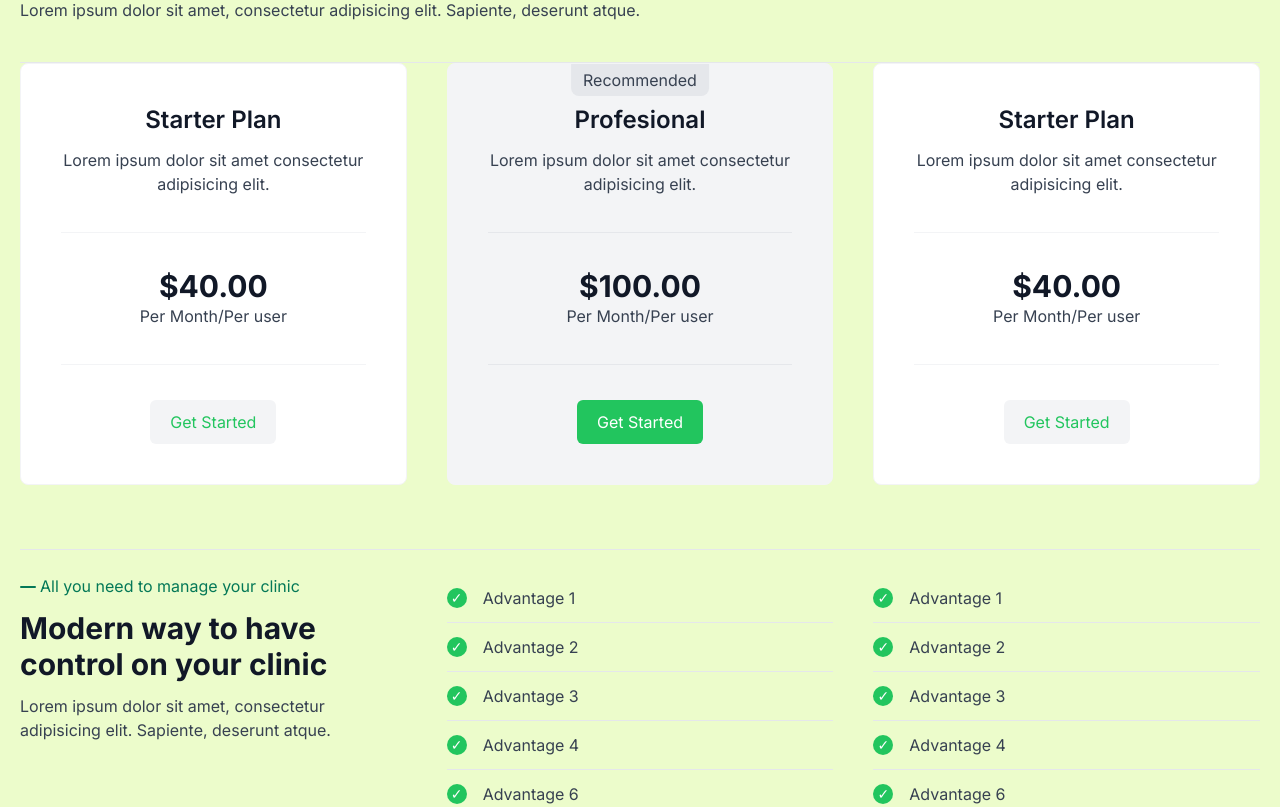
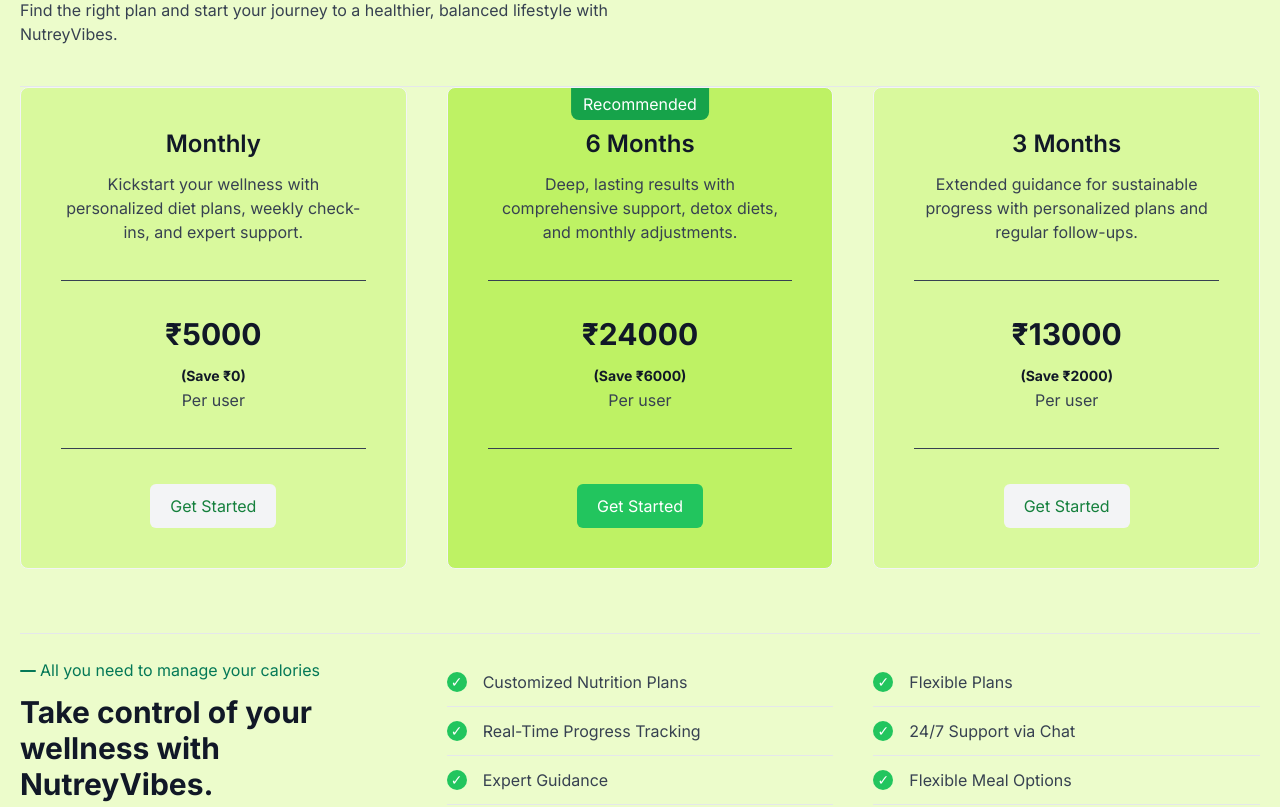
Before and after one commit to vishal7245/nutreyvibes, a Next.js app: page /pricing in a window 1280 px wide. Shown: the part 320-1127 px from the top of the page. Built offline with nearby package versions, Linux system fonts and the light colour scheme.

Commit message:
Created pricing page

```diff
--- a/app/(Learn-More)/pricing/page.tsx
+++ b/app/(Learn-More)/pricing/page.tsx
@@ -8,64 +8,59 @@
             <div className="flex md:justify-between md:flex-row flex-col gap-3 md:items-center">
                 <div className="max-w-2xl space-y-3">
                     <h1 className="text-3xl/tight sm:text-4xl/tight font-bold text-gray-900 ">
-                        Get access to all MediCare Soft for only <span className="text-green-500">$1200</span>
+                        Get Access to All NutreyVibes Plans for <span className="text-green-500">₹4000/month</span><span className='text-sm'> (on 6 months plans) </span>
                     </h1>
                     <p className="text-gray-700 ">
-                        Lorem ipsum dolor sit amet, consectetur adipisicing elit. Sapiente, deserunt atque.
+                    Find the right plan and start your journey to a healthier, balanced lifestyle with NutreyVibes.
                     </p>
                 </div>
-                <div>
-                    <Link href="#" className="h-12 flex items-center w-max px-5 rounded-lg bg-green-500  text-white transition ease-linear hover:bg-opacity-80">
-                        Get Started now
-                    </Link>
-                </div>
             </div>
-
+            {/* Pricing Boxes  */}
             <div className="grid mt-10 md:grid-cols-2 lg:grid-cols-3 gap-6 md:gap-10 mx-auto">
-                    <div className="rounded-lg border border-gray-100 bg-white p-6 sm:p-10 space-y-6">
+                    <div className="rounded-lg border border-gray-100 bg-lime-200 p-6 sm:p-10 space-y-6">
                         <div className="text-center space-y-3">
                             <h2 className="font-semibold text-2xl text-gray-900">
-                                Starter Plan
+                                Monthly
                             </h2>
                             <p className="text-gray-700">
-                                Lorem ipsum dolor sit amet consectetur adipisicing elit.
+                            Kickstart your wellness with personalized diet plans, weekly check-ins, and expert support.
                             </p>
                         </div>
-                        <div className="flex relative py-3 before:absolute before:top-1/2 before:inset-0 before:h-px before:bg-gray-100" />
+                        <div className="flex relative py-3 before:absolute before:top-1/2 before:inset-0 before:h-px before:bg-gray-700" />
                         <div className="text-center space-y-2">
                             <p className="text-3xl font-bold text-gray-900">
-                                $40.00
+                                ₹5000 <br /><span className='text-sm'>(Save ₹0)</span>
                             </p>
-                            <span className="text-gray-700">Per Month/Per user</span>
+                            <span className="text-gray-700">Per user</span>
                         </div>
-                        <div className="flex relative py-3 before:absolute before:top-1/2 before:inset-0 before:h-px before:bg-gray-100" />
+                        <div className="flex relative py-3 before:absolute before:top-1/2 before:inset-0 before:h-px before:bg-gray-700" />
                         <div className="flex justify-center">
-                            <a href="#" className="outline-none w-max flex items-center mx-auto h-11 px-5 rounded-md bg-gray-100 text-green-500">
+                            <a href="#" className="outline-none w-max flex items-center mx-auto h-11 px-5 rounded-md bg-gray-100 text-green-700">
                                 Get Started
                             </a>
                         </div>
                     </div>
-                    <div className="rounded-lg relative border border-gray-100 bg-gray-100 p-6 sm:p-10">
-                        <div className="absolute top-0 left-1/2 -translate-x-1/2 px-3 py-1 rounded-b-lg bg-gray-200 text-gray-700">
+                    <div className="rounded-lg relative border border-gray-100 bg-lime-300 p-6 sm:p-10">
+                        <div className="absolute top-0 left-1/2 -translate-x-1/2 px-3 py-1 rounded-b-lg bg-green-600 text-white">
                             Recommended
                         </div>
                         <div className="space-y-6">
                             <div className="text-center space-y-3">
                                 <h2 className="font-semibold text-2xl text-gray-900">
-                                    Profesional
+                                    6 Months
                                 </h2>
                                 <p className="text-gray-700">
-                                    Lorem ipsum dolor sit amet consectetur adipisicing elit.
+                                    Deep, lasting results with comprehensive support, detox diets, and monthly adjustments.
                                 </p>
                             </div>
-                            <div className="flex relative py-3 before:absolute before:top-1/2 before:inset-0 before:h-px before:bg-gray-200" />
+                            <div className="flex relative py-3 before:absolute before:top-1/2 before:inset-0 before:h-px before:bg-gray-700" />
                             <div className="text-center space-y-2">
                                 <p className="text-3xl font-bold text-gray-900">
-                                    $100.00
+                                    ₹24000 <br /><span className='text-sm'>(Save ₹6000)</span>
                                 </p>
-                                <span className="text-gray-700">Per Month/Per user</span>
+                                <span className="text-gray-700">Per user</span>
                             </div>
-                            <div className="flex relative py-3 before:absolute before:top-1/2 before:inset-0 before:h-px before:bg-gray-200" />
+                            <div className="flex relative py-3 before:absolute before:top-1/2 before:inset-0 before:h-px before:bg-gray-700" />
                             <div className="flex justify-center">
                                 <Link href="#" className="outline-none w-max mx-auto flex items-center h-11 px-5 rounded-md bg-green-500 text-white">
                                     Get Started
@@ -73,25 +68,25 @@
                             </div>
                         </div>
                     </div>
-                    <div className="rounded-lg border border-gray-100 bg-white p-6 sm:p-10 space-y-6">
+                    <div className="rounded-lg border border-gray-100 bg-lime-200 p-6 sm:p-10 space-y-6">
                         <div className="text-center space-y-3">
                             <h2 className="font-semibold text-2xl text-gray-900">
-                                Starter Plan
+                                3 Months
                             </h2>
                             <p className="text-gray-700">
-                                Lorem ipsum dolor sit amet consectetur adipisicing elit.
+                                Extended guidance for sustainable progress with personalized plans and regular follow-ups.
                             </p>
                         </div>
-                        <div className="flex relative py-3 before:absolute before:top-1/2 before:inset-0 before:h-px before:bg-gray-100" />
+                        <div className="flex relative py-3 before:absolute before:top-1/2 before:inset-0 before:h-px before:bg-gray-700" />
                         <div className="text-center space-y-2">
                             <p className="text-3xl font-bold text-gray-900">
-                                $40.00
+                            ₹13000 <br /><span className='text-sm'> (Save ₹2000) </span>
                             </p>
-                            <span className="text-gray-700">Per Month/Per user</span>
+                            <span className="text-gray-700">Per user</span>
                         </div>
-                        <div className="flex relative py-3 before:absolute before:top-1/2 before:inset-0 before:h-px before:bg-gray-100" />
+                        <div className="flex relative py-3 before:absolute before:top-1/2 before:inset-0 before:h-px before:bg-gray-700" />
                         <div className="flex justify-center">
-                            <Link href="#" className="outline-none w-max mx-auto flex items-center h-11 px-5 rounded-md bg-gray-100 text-green-500">
+                            <Link href="#" className="outline-none w-max mx-auto flex items-center h-11 px-5 rounded-md bg-gray-100 text-green-700">
                                 Get Started
                             </Link>
                         </div>
@@ -101,58 +96,58 @@
             <div className="mt-16 grid md:grid-cols-2 lg:grid-cols-3 gap-8 xl:gap-10 pt-6">
                 <div className="md:col-span-2 lg:col-span-1 space-y-3">
                     <span className="pl-5 relative before:absolute before:w-4 before:h-0.5 before:rounded-md before:left-0 before:top-1/2 before:bg-emerald-700  text-emerald-700">
-                        All you need to manage your clinic
+                        All you need to manage your calories
                     </span>
                     <h2 className="text-3xl font-bold text-gray-900">
-                        Modern way to have control on your clinic
+                        Take control of your wellness with NutreyVibes.
                     </h2>
                     <p className="text-gray-700">
-                        Lorem ipsum dolor sit amet, consectetur adipisicing elit. Sapiente, deserunt atque.
+                        Effortless Wellness, Tailored for You – with NutreyVibes.
                     </p>
                 </div>
                 <ul className="divide-y divide-gray-200 text-gray-700 children:py-3 last:pb-0 first:pt-0">
 
                     <li className="flex py-3 items-center gap-x-4">
                         <span className="w-5 h-5 text-sm flex items-center justify-center rounded-full bg-green-500 text-white">✓</span>
-                        Advantage 1
+                        Customized Nutrition Plans
                     </li>
                     <li className="flex py-3 items-center gap-x-4">
                         <span className="w-5 h-5 text-sm flex items-center justify-center rounded-full bg-green-500 text-white">✓</span>
-                        Advantage 2
+                        Real-Time Progress Tracking
                     </li>
                     <li className="flex py-3 items-center gap-x-4">
                         <span className="w-5 h-5 text-sm flex items-center justify-center rounded-full bg-green-500 text-white">✓</span>
-                        Advantage 3
+                        Expert Guidance
                     </li>
                     <li className="flex py-3 items-center gap-x-4">
                         <span className="w-5 h-5 text-sm flex items-center justify-center rounded-full bg-green-500 text-white">✓</span>
-                        Advantage 4
+                        Weekly Check-ins
                     </li>
                     <li className="flex py-3 items-center gap-x-4">
                         <span className="w-5 h-5 text-sm flex items-center justify-center rounded-full bg-green-500 text-white">✓</span>
-                        Advantage 6
+                        Detox Diets
                     </li>
                 </ul>
                 <ul className="divide-y divide-gray-200 text-gray-700 children:py-3 last:pb-0 first:pt-0">
                     <li className="flex py-3 items-center gap-x-4">
                         <span className="w-5 h-5 text-sm flex items-center justify-center rounded-full bg-green-500 text-white">✓</span>
-                        Advantage 1
+                        Flexible Plans
                     </li>
                     <li className="flex py-3 items-center gap-x-4">
                         <span className="w-5 h-5 text-sm flex items-center justify-center rounded-full bg-green-500 text-white">✓</span>
-                        Advantage 2
+                        24/7 Support via Chat
                     </li>
                     <li className="flex py-3 items-center gap-x-4">
                         <span className="w-5 h-5 text-sm flex items-center justify-center rounded-full bg-green-500 text-white">✓</span>
-                        Advantage 3
+                        Flexible Meal Options
                     </li>
                     <li className="flex py-3 items-center gap-x-4">
                         <span className="w-5 h-5 text-sm flex items-center justify-center rounded-full bg-green-500 text-white">✓</span>
-                        Advantage 4
+                        Exclusive Recipes
                     </li>
                     <li className="flex py-3 items-center gap-x-4">
                         <span className="w-5 h-5 text-sm flex items-center justify-center rounded-full bg-green-500 text-white">✓</span>
-                        Advantage 6
+                        Monthly Progress Reports
                     </li>
                 </ul>
             </div>
```
